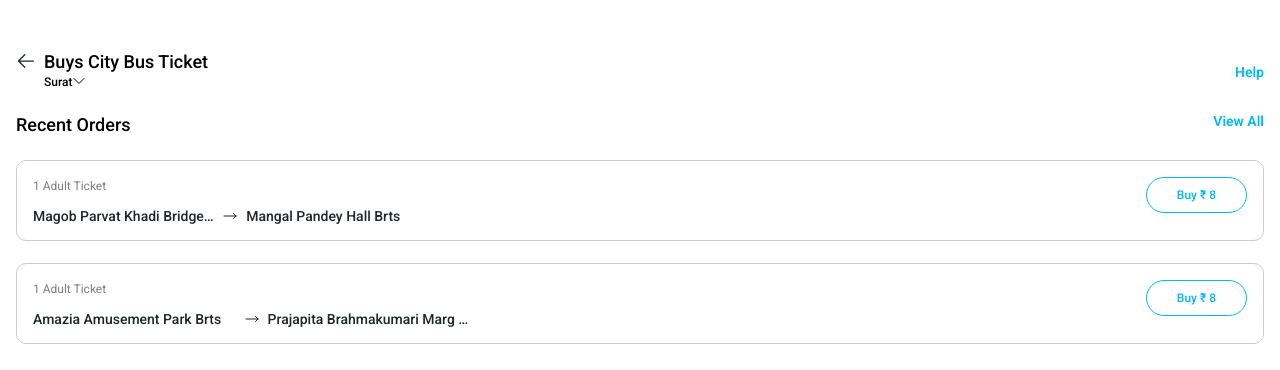
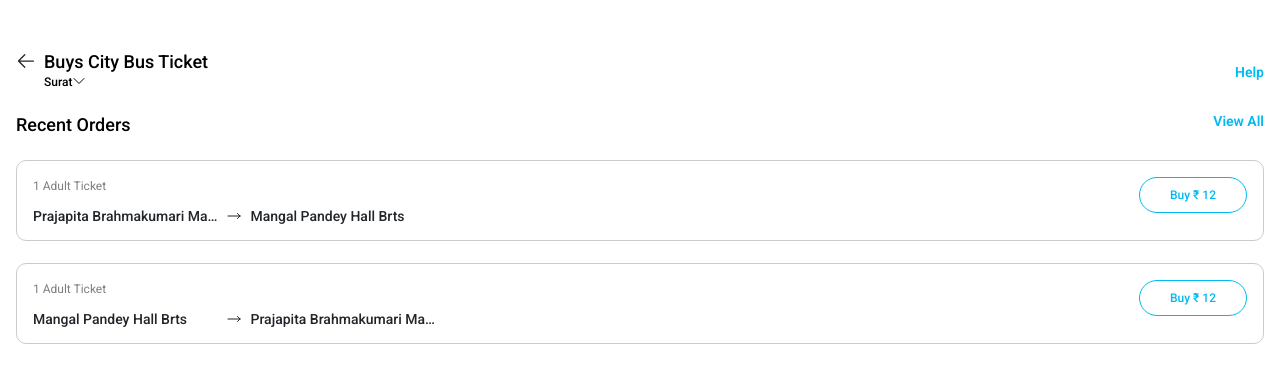
Before and after one commit to rajesh1998v/Paytm, a React (Create React App) app: page /station in a window 1280 px wide. Shown: the top 370 px of the page. Built offline with nearby package versions, Linux system fonts and the light colour scheme.

Commit message:
code change

```diff
--- a/package.json
+++ b/package.json
@@ -8,6 +8,9 @@
     "@testing-library/react": "^16.3.0",
     "@testing-library/user-event": "^13.5.0",
     "bootstrap": "^5.3.2",
+    "cors": "^2.8.5",
+    "express": "^5.2.1",
+    "mongoose": "^9.0.2",
     "react": "^19.2.0",
     "react-dom": "^19.2.0",
     "react-router-dom": "^7.9.5",
--- a/src/Components/bookTicket.jsx
+++ b/src/Components/bookTicket.jsx
@@ -53,7 +53,7 @@ function City() {
                 <div className="Kjuh-left">
                     <div className="pgr4e">1 Adult Ticket</div>
                     <div className="d-flex mt-1 ">
-                        <div className="HysD7G">Magob Parvat Khadi Bridge BRTS</div>
+                        <div className="HysD7G">Prajapita Brahmakumari Marg Brts</div>
                         <div>
                             <svg xmlns="http://www.w3.org/2000/svg" fill="none" viewBox="0 0 24 24" stroke-width="1.5" stroke="currentColor" width={16} class="mx-2 mt-2">
                                 <path strokeLinecap="round" stroke-linejoin="round" d="M17.25 8.25 21 12m0 0-3.75 3.75M21 12H3" />
@@ -65,14 +65,14 @@ function City() {
 
                 </div>
                 <div className="Kjuh-right">
-                    <button onClick={() => handleTicket()}>Buy &#x20B9; 8</button>
+                    <button onClick={() => handleTicket()}>Buy &#x20B9; 12</button>
                 </div>
             </div>
             <div className="Kjf5Dx">
                 <div className="Kjuh-left">
                     <div className="pgr4e">1 Adult Ticket</div>
                     <div className="d-flex mt-1 ">
-                        <div className="HysD7G">Amazia Amusement Park Brts</div>
+                        <div className="HysD7G">Mangal Pandey Hall Brts</div>
                         <div>
                             <svg xmlns="http://www.w3.org/2000/svg" fill="none" viewBox="0 0 24 24" stroke-width="1.5" stroke="currentColor" width={16} class="mx-2 mt-2">
                                 <path strokeLinecap="round" stroke-linejoin="round" d="M17.25 8.25 21 12m0 0-3.75 3.75M21 12H3" />
@@ -84,7 +84,7 @@ function City() {
 
                 </div>
                 <div className="Kjuh-right">
-                    <button onClick={() => handleTicket2()}>Buy &#x20B9; 8</button>
+                    <button onClick={() => handleTicket2()}>Buy &#x20B9; 12</button>
                 </div>
             </div>
 
--- a/src/Components/ticket2.jsx
+++ b/src/Components/ticket2.jsx
@@ -34,7 +34,7 @@ function Ticket2() {
                     </div>
 
                     <div className="khFr4 d-flex">
-                        <div className="texts">      Mangal Pandey Hall Brts</div>
+                        <div className="texts">Mangal Pandey Hall Brts</div>
                         <div className="px-1">
                             <svg xmlns="http://www.w3.org/2000/svg" fill="none" viewBox="0 0 24 24" stroke-width="1.5" stroke="currentColor" width={14} class="mx-1">
                                 <path stroke-linecap="round" stroke-linejoin="round" d="M17.25 8.25 21 12m0 0-3.75 3.75M21 12H3" />
```
Also changed, not shown: 1 other file (tests, documents, lock files or other folders).
